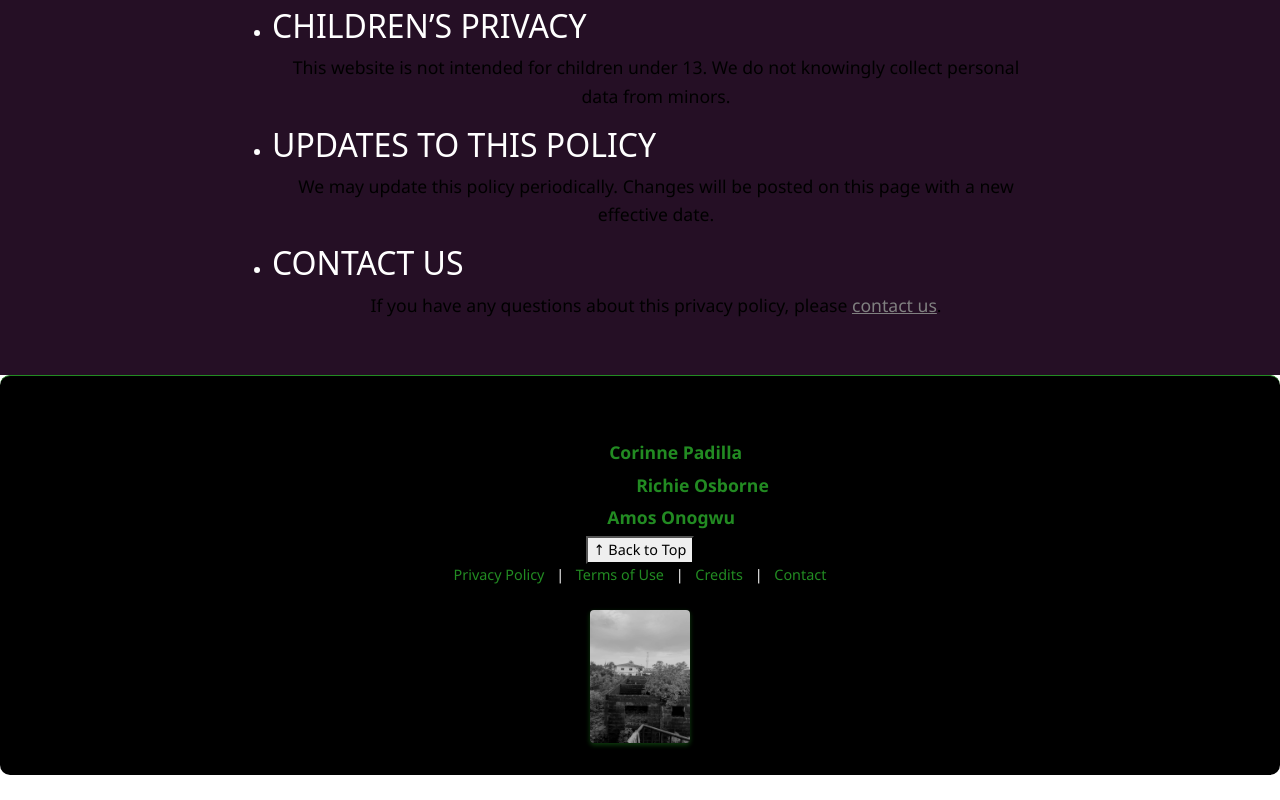
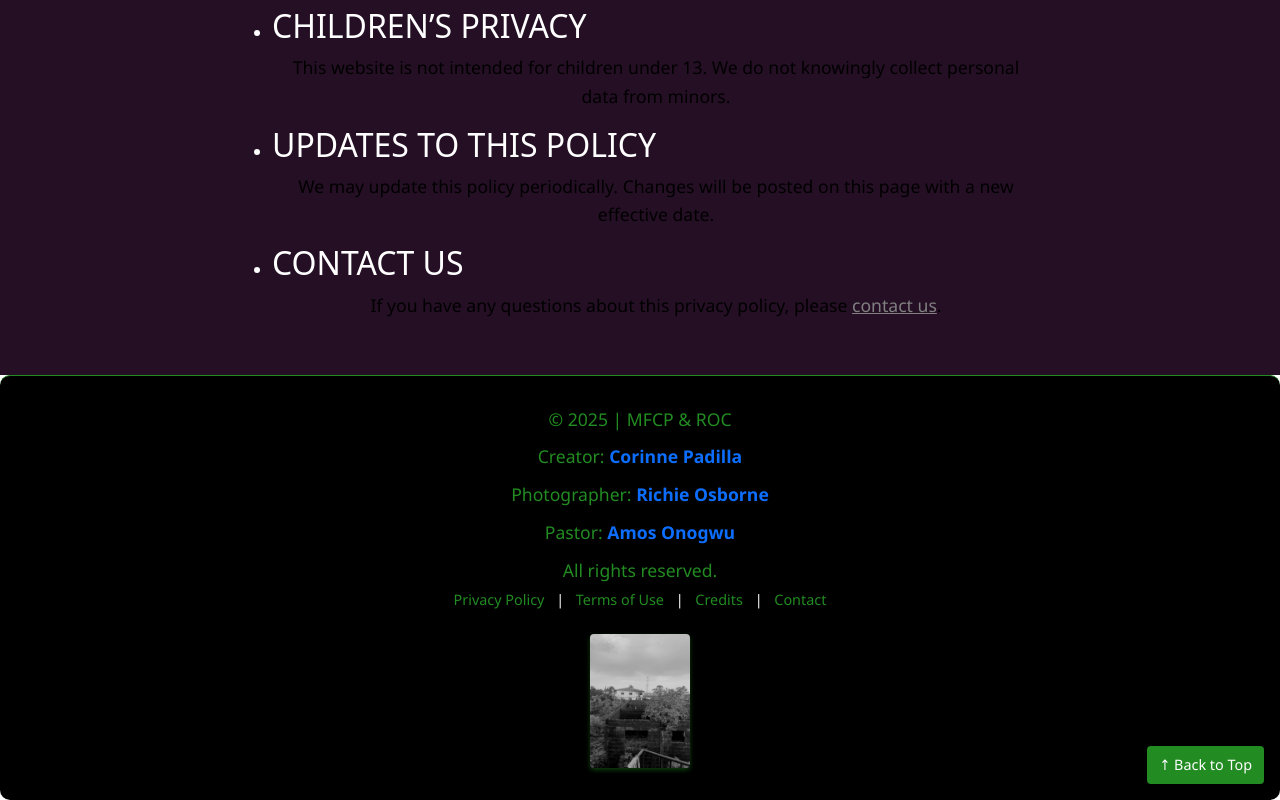
Before and after one commit to cochav4884/Nigeria, a React (Create React App) app: page /privacypolicy in a window 1280 px wide. Shown: the part 1128-1928 px from the top of the page. Before the commit the page ends 1903 px from the top, so only its background shows below. Built offline with nearby package versions, Linux system fonts and the light colour scheme.

Commit message:
fixed footer!

```diff
--- a/src/Styles/Footer.css
+++ b/src/Styles/Footer.css
@@ -22,12 +22,23 @@
   text-decoration: underline;
 }
 
+.date {
+  color: #228b22; /* Forest Green */
+}
+
+.footer-content {
+  display: flex;
+  flex-direction: column;
+}
+
 .footer-content p {
+  display: inline-block;
   margin: 0.3rem 0;
+  text-align: center;
 }
 
 .footer-content p a {
-  color: #228b22; /* Forest Green */
+
   text-decoration: none;
   font-weight: 600;
   transition: color 0.3s ease;
@@ -51,3 +62,17 @@
   border-radius: 4px;
   box-shadow: 0 2px 5px rgba(34, 139, 34, 0.5); /* Forest Green shadow */
 }
+
+.back-to-top {
+  position: absolute;
+  right: 1rem;
+  bottom: 1rem;
+  background-color: #228b22; /* Forest Green */
+  color: #ffffff; /* White text */
+  border: none;
+  padding: 0.5rem 0.75rem;
+  border-radius: 4px;
+  cursor: pointer;
+  font-size: 0.9rem;
+  transition: background-color 0.3s ease;
+}
--- a/src/components/Footer.js
+++ b/src/components/Footer.js
@@ -13,18 +13,23 @@ function Footer() {
   return (
     <footer className="footer-container">
       <div className="footer-content">
-        <p>&copy; {new Date().getFullYear()} | MFCP & ROC</p>
-        <p>
+        <p className="date">&copy; {new Date().getFullYear()} | MFCP & ROC</p>
+        <p className="date">
           Creator: <NavLink to="/cp">Corinne Padilla</NavLink>
         </p>
-        <p>
+        <p className="date">
           Photographer: <NavLink to="/roc">Richie Osborne</NavLink>
         </p>
-        <p>
+        <p className="date">
           Pastor: <NavLink to="/pastor">Amos Onogwu</NavLink>
         </p>
-
-        <button className="back-to-top" onClick={scrollToTop} aria-label="Back to top">
+        <p className="date">All rights reserved.</p>
+      </div>
+      <button
+        className="back-to-top"
+        onClick={scrollToTop}
+        aria-label="Back to top"
+      >
         ↑ Back to Top
       </button>
 
@@ -34,7 +39,7 @@ function Footer() {
         <NavLink to="/credits">Credits</NavLink> |{" "}
         <NavLink to="/contact">Contact</NavLink>
       </div>
-      </div>
+
       <div className="footer-image-container">
         <img src={lookingOut} alt="Looking out from the church building" />
       </div>
```
Lines whose indentation alone changed are shown as unchanged.
